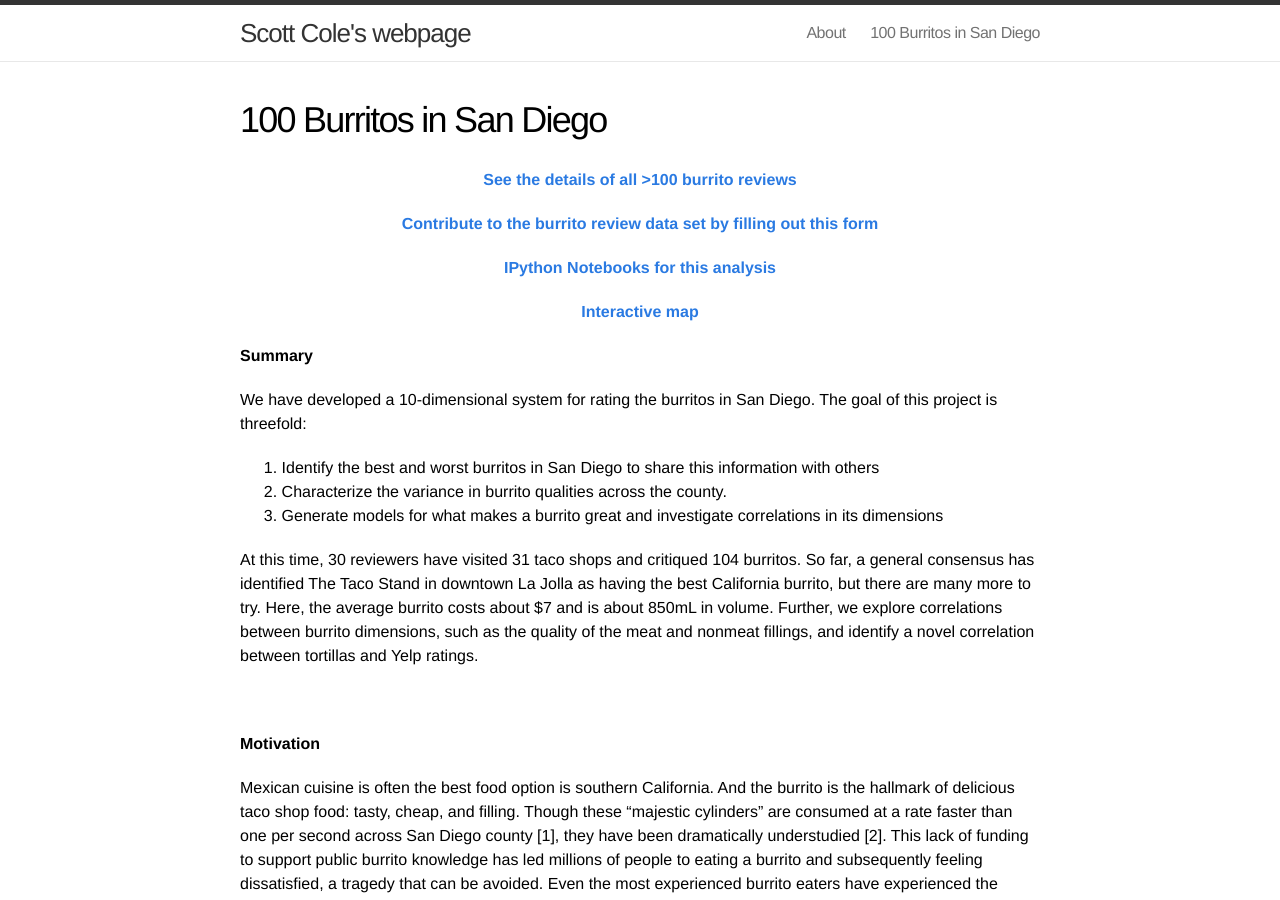
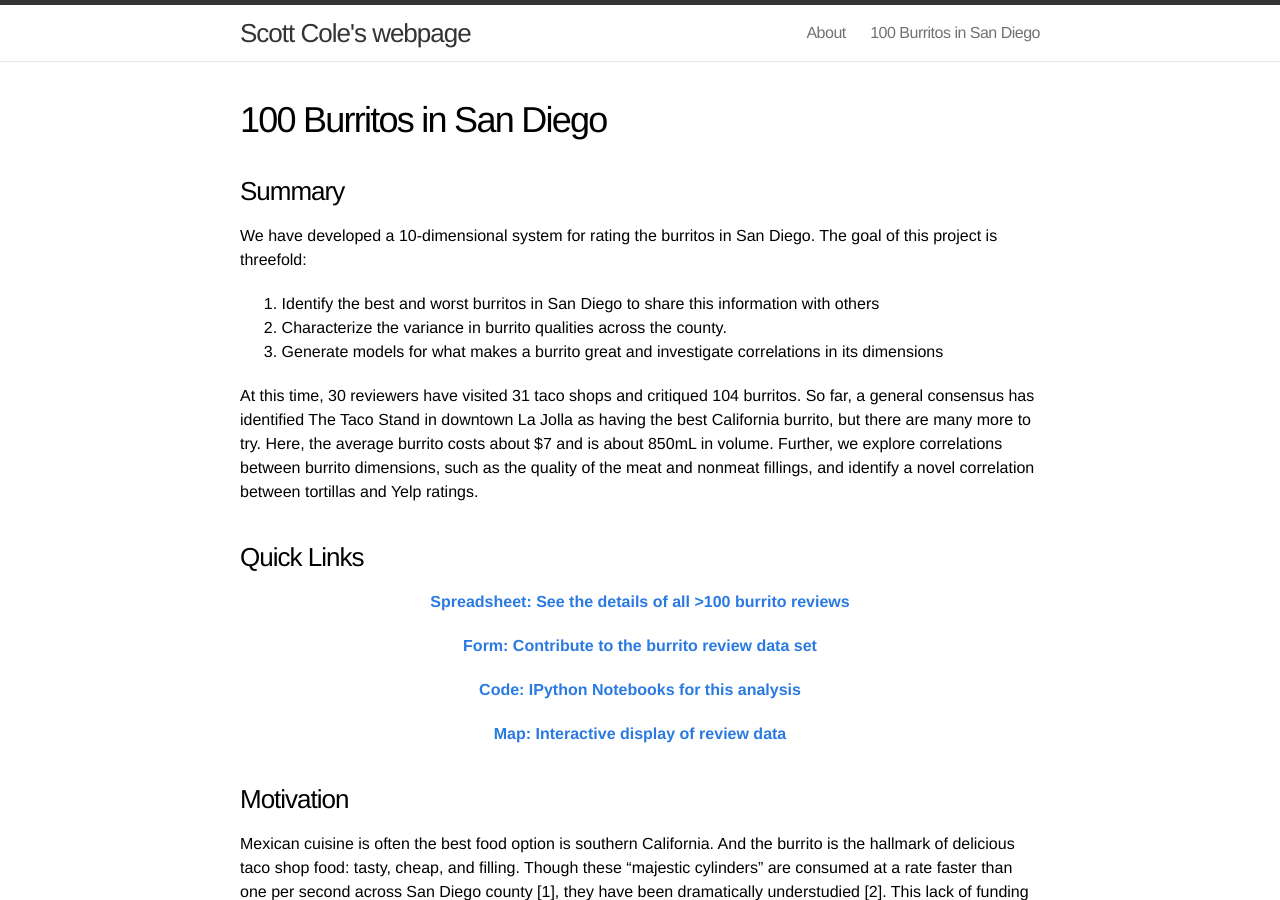
Before and after one commit to srcole/srcole.github.io, a Jekyll site: the page built from burritos100.md, in a window 1280 px wide and 900 px high. Built offline with Jekyll 4.4.1, drawn with Linux system fonts in a browser that asks for light colours; comment, search, counter and statistics services are not loaded.

Commit message:
format 100 burritos

```diff
--- a/burritos100.md
+++ b/burritos100.md
@@ -6,11 +6,7 @@ title: 100 Burritos in San Diego
 permalink: /100burritos/
 ---
 
-<p style="text-align:center;"><strong><a href="https://docs.google.com/spreadsheets/d/18HkrklYz1bKpDLeL-kaMrGjAhUM6LeJMIACwEljCgaw/edit?usp=sharing">See the details of all &gt;100 burrito reviews</a></strong></p>
-<p style="text-align:center;"><a href="https://docs.google.com/forms/d/1yF4ZtsYhc5jHkw3fI9AkxaCoIW2MXxIa28UUFNHgm0k/viewform"><b>Contribute to the burrito review data set by filling out this form</b></a></p>
-<p style="text-align:center;"><strong><a href="https://github.com/srcole/qwm/tree/master/burrito">IPython Notebooks for this analysis</a></strong></p>
-<p style="text-align:center;"><strong><a href="https://public.tableau.com/profile/will.griffiths#!/vizhome/BurritoBook/MainDash">Interactive map</a></strong></p>
-<b>Summary</b>
+### Summary
 
 <span style="font-weight:400;">We have developed a 10-dimensional system for rating the burritos in San Diego. The goal of this project is threefold:</span>
 <ol>
@@ -20,9 +16,14 @@ permalink: /100burritos/
 </ol>
 <span style="font-weight:400;">At this time, 30 reviewers have visited 31 taco shops and critiqued 104 burritos. So far, a general consensus has identified The Taco Stand in downtown La Jolla as having the best California burrito, but there are many more to try. Here, the average burrito costs about $7 and is about 850mL in volume. Further, we explore correlations between burrito dimensions, such as the quality of the meat and nonmeat fillings, and identify a novel correlation between tortillas and Yelp ratings.</span>
 
-&nbsp;
+### Quick Links
 
-<b>Motivation</b>
+<p style="text-align:center;"><strong><a href="https://docs.google.com/spreadsheets/d/18HkrklYz1bKpDLeL-kaMrGjAhUM6LeJMIACwEljCgaw/edit?usp=sharing">Spreadsheet: See the details of all &gt;100 burrito reviews</a></strong></p>
+<p style="text-align:center;"><a href="https://docs.google.com/forms/d/1yF4ZtsYhc5jHkw3fI9AkxaCoIW2MXxIa28UUFNHgm0k/viewform"><b>Form: Contribute to the burrito review data set</b></a></p>
+<p style="text-align:center;"><strong><a href="https://github.com/srcole/qwm/tree/master/burrito">Code: IPython Notebooks for this analysis</a></strong></p>
+<p style="text-align:center;"><strong><a href="https://public.tableau.com/profile/will.griffiths#!/vizhome/BurritoBook/MainDash">Map: Interactive display of review data</a></strong></p>
+
+### Motivation
 
 <span style="font-weight:400;">Mexican cuisine is often the best food option is southern California. And the burrito is the hallmark of delicious taco shop food: tasty, cheap, and filling. Though these “majestic cylinders” are consumed at a rate faster than one per second across San Diego county [1], they have been dramatically understudied [2]. This lack of funding to support public burrito knowledge has led millions of people to eating a burrito and subsequently feeling dissatisfied, a tragedy that can be avoided. Even the most experienced burrito eaters have experienced the following disappointments:</span>
 <ul>
@@ -33,17 +34,13 @@ permalink: /100burritos/
 	<li style="font-weight:400;"><span style="font-weight:400;">“Where is the meat in this burrito?”</span></li>
 	<li style="font-weight:400;"><span style="font-weight:400;">“I need a fork”</span></li>
 </ul>
-<span style="font-weight:400;">For this reason, an effort was launched to critique burritos across the county and make this data open to the lay burrito consumer. Armed with an ever-growing database of over 100 burritos from Chula Vista to San Marcos (but mainly around UCSD), consumers can make better educated decisions of where to get their next fix. With this active feedback into consumption choice, we hope this will also cause burrito chefs to continuously improve their own methods. This study was predominantly a joint effort between the Neurosciences graduate program at UC San Diego and the amateur beach volleyball group that plays at Muir courts at 5pm. It is an extension of the </span><a href="https://sxcole.com/2015/08/30/searching-for-san-diegos-finest-burrito/"><span style="font-weight:400;">single-dimensional burrito analysis published last year</span></a><span style="font-weight:400;">.</span>
+<span style="font-weight:400;">For this reason, an effort was launched to critique burritos across the county and make this data open to the lay burrito consumer. Armed with an ever-growing database of over 100 burritos from Chula Vista to San Marcos (but mainly around UCSD), consumers can make better educated decisions of where to get their next fix. With this active feedback into consumption choice, we hope this will also cause burrito chefs to continuously improve their own methods. This study was predominantly a joint effort between the Neurosciences graduate program at UC San Diego and the amateur beach volleyball group that plays at Muir courts at 5pm. It is an extension of the </span><a href="https://srcole.github.io/2015/08/30/burrito1/"><span style="font-weight:400;">single-dimensional burrito analysis published last year</span></a><span style="font-weight:400;">.</span>
 
-&nbsp;
-
-<b>Previous work: FiveThirtyEight’s best burrito in America</b>
+### Previous work: FiveThirtyEight’s best burrito in America
 
 <span style="font-weight:400;">Anna Maria Barry-Jester, a reporter with the website FiveThirtyEight travelled across America to identify the best burrito in the country. Their process, </span><a href="http://fivethirtyeight.com/features/americas-best-burrito/"><span style="font-weight:400;">described here</span></a><span style="font-weight:400;">, was to data mine Yelp in order to narrow down the pool of &gt;67,000 restaurants to just 64. Then, Anna completed a </span><a href="http://fivethirtyeight.com/burrito/#brackets-view"><span style="font-weight:400;">“burrito bracket”</span></a><span style="font-weight:400;"> in which groups of four restaurants faced off against each other in knockout-fashion for 3 rounds until only one taqueria remained: La Taqueria in San Francisco. Their articles are worth reading, as their efforts were much more serious, qualifications much more qualified, and methods much better thought-out than my own. In addition to naming a best burrito in America, they also have interesting insight on crowdsourced reviewing systems and biases.</span>
 
-&nbsp;
-
-<b>The 10-dimensional burrito</b>
+### The 10-dimensional burrito
 
 <span style="font-weight:400;">Contrary to popular belief, burritos do not merely exist in 3 dimensions. They transcend the physical limitations of space. From polling several San Diegans, we’ve established the 10 core dimensions of the San Diego burrito.</span>
 <ol>
@@ -63,9 +60,8 @@ permalink: /100burritos/
 	<li><b><b>Overall rating</b><span style="font-weight:400;"> - 0 to 5 stars</span></b></li>
 	<li><b>Recommendation</b><span style="font-weight:400;"> - Yes/No. If a friend asked you about that burrito with the intent of purchasing one, would you recommend it?</span></li>
 </ol>
-&nbsp;
 
-<b>Where can I get the best burrito?</b>
+### Where can I get the best burrito?
 
 <span style="font-weight:400;">This controversial question is argued by many who hold very strong opinions. However, I believe that there is no single best burrito for a few reasons:</span>
 <ol>
@@ -80,9 +76,7 @@ permalink: /100burritos/
 
 Table 1. Ranking of the three most-rated taco shops in each burrito dimension. '1.5' indicates a tie.
 
-&nbsp;
-
-<b>The MNIST (Mexican National Institute for Sustenance Taste) burrito database</b>
+### The MNIST (Mexican National Institute for Sustenance Taste) burrito database
 
 <span style="font-weight:400;">As with the </span><a href="http://yann.lecun.com/exdb/mnist/"><span style="font-weight:400;">MNIST handwritten digit database</span></a><span style="font-weight:400;">, all raw data is available in the Google spreadsheet </span><a href="https://docs.google.com/spreadsheets/d/18HkrklYz1bKpDLeL-kaMrGjAhUM6LeJMIACwEljCgaw/edit?usp=sharing"><span style="font-weight:400;">here</span></a><span style="font-weight:400;">. The subsequent analyses performed can be found in </span><a href="https://github.com/srcole/qwm/tree/master/burrito"><span style="font-weight:400;">my GitHub repo for this blog, organized in IPython Notebooks here</span></a><span style="font-weight:400;">. As of May 19, 2016, the review system outlined above has been applied by 30 people to rate 104 burritos at 31 unique restaurants. Only 9 of those 31 (29%) taco shops provided free chips. The California burrito was the most commonly rated variety, mainly because it is one of my favorites and a standard in San Diego. However, multiple samples were taken from other common varieties as well as each restaurant’s specialties.</span>
 
@@ -94,7 +88,7 @@ Table 1. Ranking of the three most-rated taco shops in each burrito dimension. '
 
 <img class=" size-full wp-image-534 aligncenter" src="https://sxcole.files.wordpress.com/2016/05/volumedist.png" alt="Volumedist" width="360" height="360" />
 
-<b>Linear models to predict overall burrito quality</b>
+### Linear models to predict overall burrito quality
 
 <span style="font-weight:400;">Of the above dimensions, which are the most important to the overall rating of a burrito? Before attempting to answer this, it is important to note that each metric is not independent of one another, and in fact there are considerable correlations between numerous dimensions. This is clearly seen in the correlation matrix below. While the overall rating correlates positively with almost all measures, these measures are not independent of one another, so it is difficult to disentangle how each one contributes to the overall rating. This limitation may be rooted in a few possibilities:</span>
 <ol>
@@ -116,9 +110,7 @@ While the ratings for Fillings, Meat, Salsa, and Tortilla are heavily reliant on
 
 Is there a recipe for a great burrito? A second linear model was designed to predict overall rating, this time based on the ingredients in each burrito. In order to be included in the model, an ingredient had to be in at least 10 burritos. Ten ingredients met this qualification: Beef, Pork, Pico de Gallo, Guacamole, Cheese, Potatoes, Sour cream, rice, beans, and sauce. Though these features had binary values, a linear model was a reasonable first pass for regression analysis [3]. However, the linear model only explained 12% of the variance in the overall rating, using the same number of features as the previous linear model. This was lower than 27% of models trained using the same number of features but with random values. From this, we conclude that the ingredients chosen for a burrito is not critical, it’s solely how the ingredients are prepared.
 
-&nbsp;
-
-<b>Correlations: Difficult to interpret and possibly spurious</b>
+### Correlations: Difficult to interpret and possibly spurious
 
 <span style="font-weight:400;">It’s hard to resist looking for correlations after collecting a large multivariate dataset. Afterall, for every 20 tests I run, there will be at least one that will stop and make me think.</span>
 
@@ -137,17 +129,13 @@ One of the strongest correlations between burrito dimensions was between Meat an
 
 Testing hypotheses (2) and (3) will require very specialized data sets. For example, reviewing many carne asada and carnitas burritos from a given restaurant would hold the fillings (guac and pico) constant while solely changing the meat. Ideally, one meat would be great at this restaurant and the other would be terrible. Then, we could test if there was a difference between the Filling ratings between these two groups (good meat and poor meat). The null result is interesting in this case, in which there is no difference in Filling rating between the burrito with good meat and the type with bad meat. The conclusion would be to reject hypotheses (2) and (3). However, this conclusion will require high power (and so a large sample size) to support.
 
-&nbsp;
-
-<b>Reviewer ratings vs. Yelp ratings</b>
+### Reviewer ratings vs. Yelp ratings
 
 <span style="font-weight:400;">Lastly, how does this data set relate to aggregate ratings from users on Google and Yelp,  both out of 5 stars? While Google and Yelp were both highly correlated with each other (Pearson r = 0.66), they were correlated to a lesser extent to the overall burrito rating (Yelp: Pearson r</span><span style="font-weight:400;"> = 0.34; Google: r</span><span style="font-weight:400;"> = 0.27). This makes sense because we are only rating a subset of the menu at these taco shops. To my surprise, the Tortilla rating was a better predictor than the overall burrito rating when these were these two dimensions were used to predict Yelp rating in a linear model (Tortilla: GLM coefficient = 0.39 +/- 0.13, Z = 2.9, p = 0.003, Overall: GLM coefficient = -0.12 +/- 0.14, Z = -0.8, p = 0.38).</span>
 
 <img class=" size-full wp-image-561 aligncenter" src="https://sxcole.files.wordpress.com/2016/05/corr-yelp-tortilla1.png" alt="corr-Yelp-tortilla" width="288" height="288" />
 
-&nbsp;
-
-<b>Future plans</b>
+### Future plans
 
 <span style="font-weight:400;">We are certainly not satisfied with our sparse sampling of the burritos around San Diego county. Assembling a reliable must-try list for a burrito enthusiast will require visiting many new taco shops and increasing our sampling at the current ones. The <a href="http://burritosofsandiego.tumblr.com/">burritosofsandiego Tumblr</a> will help here, and perhaps we will integrate some of its data into future analysis. While doing this, we hope to continue to characterize the spectrum of burritos found across San Diego.</span>
 
@@ -155,15 +143,11 @@ While the current analysis was limited to linear models, future analysis will in
 
 <span style="font-weight:400;">In writing this, I welcome and hope to receive suggestions on data collection improvements and analytics ideas. Additionally, by opening up this data set, I encourage anyone who is interested to perform their own analysis and share their conclusions! Most importantly, I hope that readers will contribute to this data set by filling out </span><a href="https://docs.google.com/forms/d/1yF4ZtsYhc5jHkw3fI9AkxaCoIW2MXxIa28UUFNHgm0k/viewform"><span style="font-weight:400;">this form</span></a><span style="font-weight:400;">.</span>
 
-&nbsp;
-
-<b>Acknowledgements</b>
+#### Acknowledgements
 
 <span style="font-weight:400;">Thank you to everyone who rated a burrito and provided feedback to improve this system. I am especially grateful to the multiple-burrito raters including Sage Aronson (4 burritos), Ricardo Serrano (6 burritos), and Emily Cheng (21 burritos). And thank you to the National Science Foundation Graduate Research Fellowship program for providing a stipend with sufficient disposable income to eat a lot of burritos.</span>
 
-&nbsp;
-
-<b>Footnotes</b>
+#### Footnotes
 
 <span style="font-weight:400;">[1] Estimate 3.2 million people in San Diego county eat an average of 1 burrito per month.</span>
 
```
Also changed, not shown: Readme.md.
